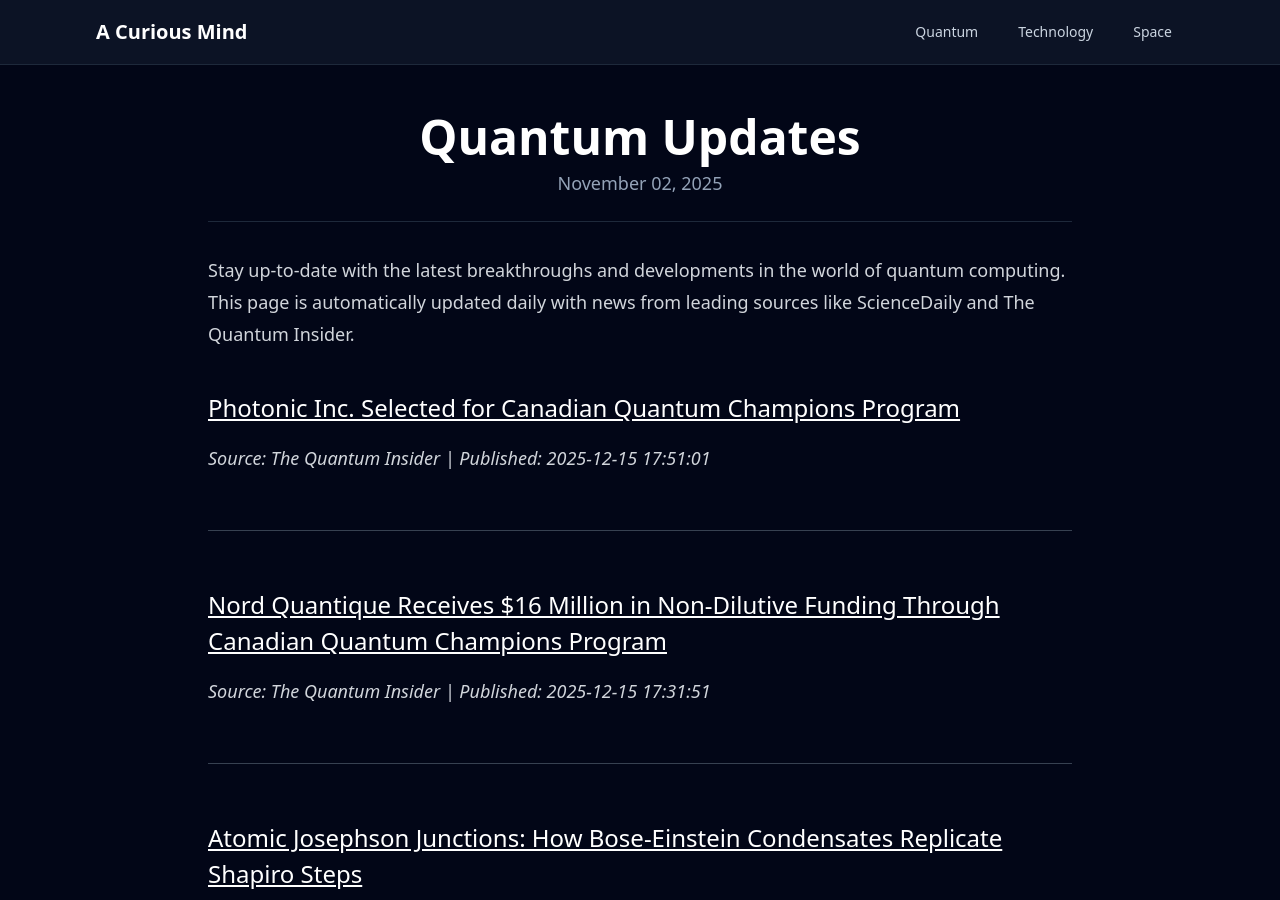
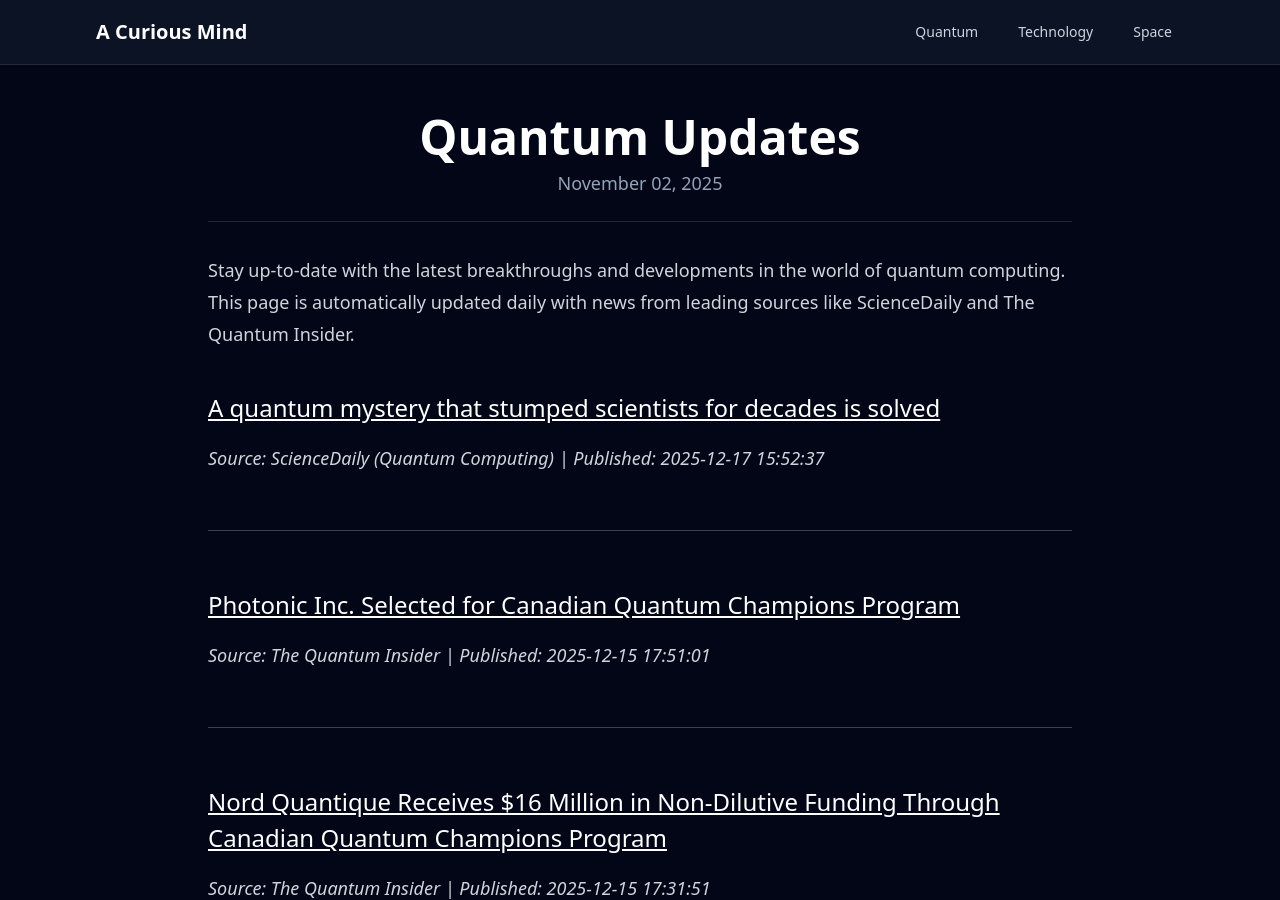
Before and after one commit to onehl7/onehl7.github.io, a Jekyll site: the page built from _posts/2025-11-02-quantum-updates.md, in a window 1280 px wide and 900 px high. Built offline with Jekyll 4.4.1, drawn with Linux system fonts in a browser that asks for light colours; nearby versions of some CDN libraries; some of the changed text lies outside the part shown.

Commit message:
Update quantum news data

```diff
--- a/_data/quantum_news.json
+++ b/_data/quantum_news.json
@@ -1,4 +1,10 @@
 [
+  {
+    "source": "ScienceDaily (Quantum Computing)",
+    "title": "A quantum mystery that stumped scientists for decades is solved",
+    "link": "https://www.sciencedaily.com/releases/2025/12/251217082509.htm",
+    "published": "2025-12-17 15:52:37"
+  },
   {
     "source": "The Quantum Insider",
     "title": "Photonic Inc. Selected for Canadian Quantum Champions Program",
@@ -52,11 +58,5 @@
     "title": "Quantum computers just simulated physics too complex for supercomputers",
     "link": "https://www.sciencedaily.com/releases/2025/11/251118220104.htm",
     "published": "2025-11-19 17:32:19"
-  },
-  {
-    "source": "ScienceDaily (Quantum Computing)",
-    "title": "Nanoscale trick makes \u201cdark excitons\u201d glow 300,000 times stronger",
-    "link": "https://www.sciencedaily.com/releases/2025/11/251118220058.htm",
-    "published": "2025-11-19 16:58:57"
   }
 ]
```
